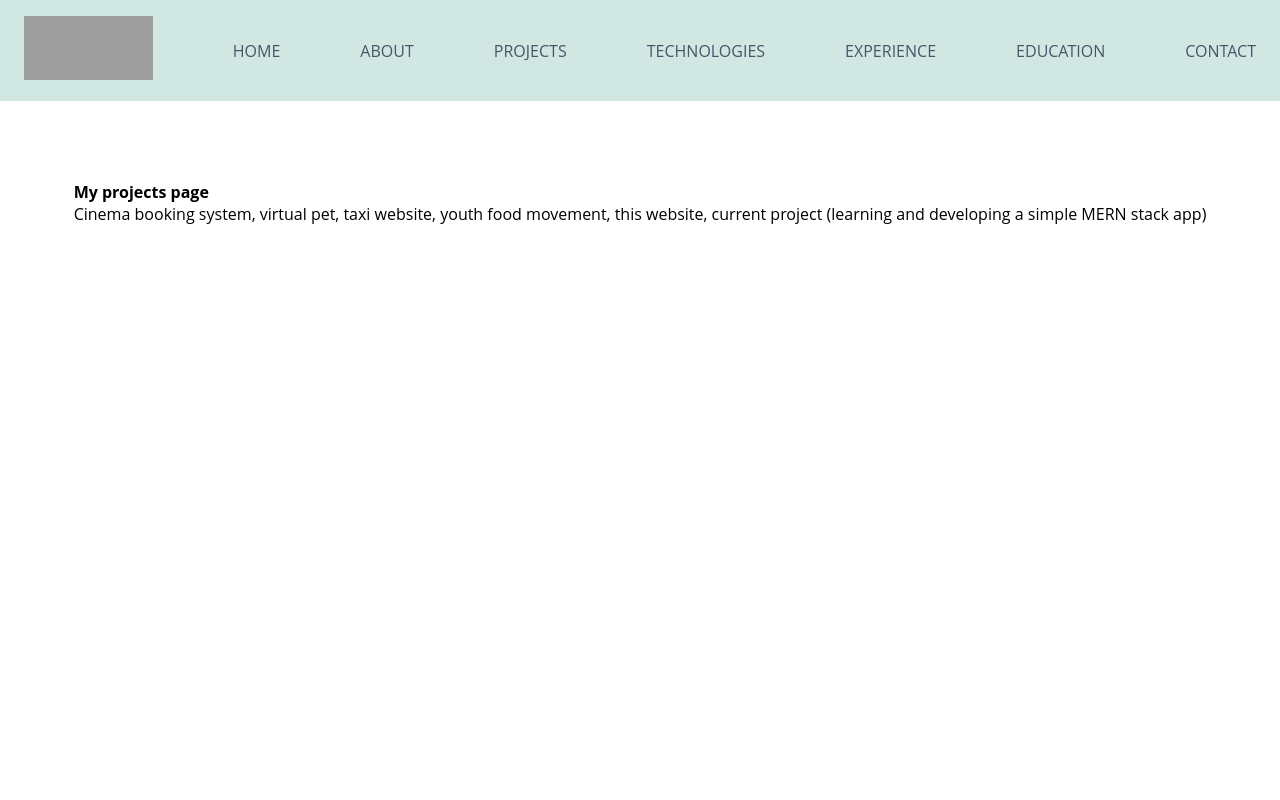
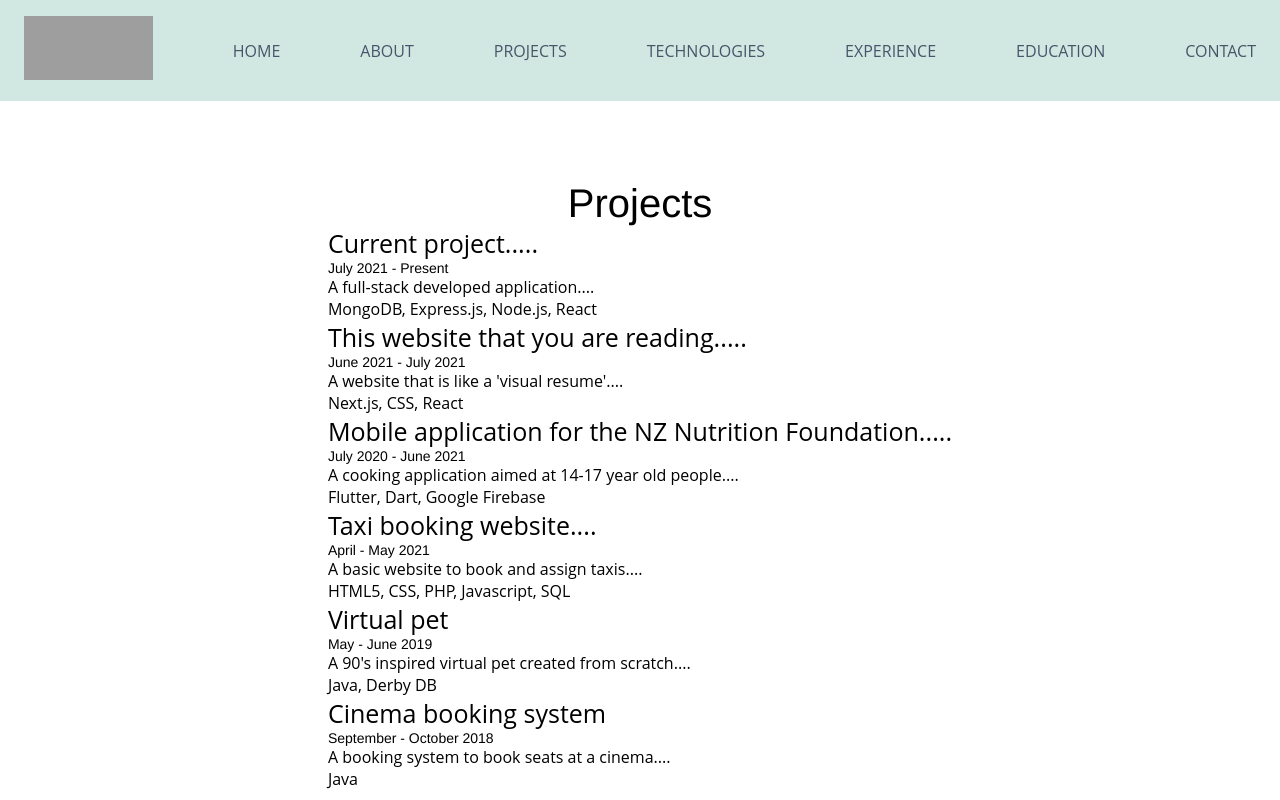
Before and after one commit to rooky1979/m_rook_solutions, a Next.js app: page /projects in a window 1280 px wide. Shown: the top 800 px of the page. Built offline with nearby package versions, Linux system fonts and the light colour scheme; grey boxes are pictures that could not be loaded.

Commit message:
showed projects in proj page and nested proj pages

```diff
--- a/pages/api/hello.js
+++ /dev/null
@@ -1,5 +0,0 @@
-// Next.js API route support: https://nextjs.org/docs/api-routes/introduction
-
-export default (req, res) => {
-  res.status(200).json({ name: 'John Doe' })
-}
--- a/pages/projects.js
+++ b/pages/projects.js
@@ -1,12 +1,26 @@
+import Link from 'next/link';
+import { project } from '../projects';
+import layoutStyles from '../styles/Layout.module.css';
+import projectStyles from '../styles/Projects.module.css';
+
 const projects = () => {
   return (
-    <div>
-      <h1>My projects page</h1>
-      <p>
-        Cinema booking system, virtual pet, taxi website, youth food movement,
-        this website, current project (learning and developing a simple MERN
-        stack app)
-      </p>
+    <div className={layoutStyles.container}>
+      <h1 className={layoutStyles.h1}>Projects</h1>
+      <div>
+        {project.map((item) => (
+          <div key={item.id}>
+            <h2 className={projectStyles.h2}>
+              <Link href={`/project/${item.id}`}>
+                <a>{item.title}</a>
+              </Link>
+            </h2>
+            <h3 className={projectStyles.h3}>{item.date}</h3>
+            <div>{item.excerpt}</div>
+            <div>{item.languages}</div>
+          </div>
+        ))}
+      </div>
     </div>
   );
 };
--- a/projects.js
+++ b/projects.js
@@ -1,4 +1,4 @@
-export const projects = [
+export const project = [
   {
     id: '1',
     title: 'Current project.....',
@@ -13,7 +13,7 @@ export const projects = [
     date: 'June 2021 - July 2021',
     excerpt: "A website that is like a 'visual resume'....",
     languages: 'Next.js, CSS, React',
-    body: "Once I had completed university, after a week of relaxing, I couldn't wait to start learning again. I decided to create a website that showcased who I am and my projects and experiences. I looked at many different frameworks to use. I was tempted to stick with what I had been taught in university with HTML and PHP, but decided to challenge myself and learn something new. As it was going to be a static site, I looked at Gatsby and Next.js among others and decided to use Next.js as it seemed to be a popular choice among developers.\n\nAfter watching some tutorials and reading articles on Next.js, building the pages hasn't been as issue, but the styling and placement of containers etc, has been. Design I have discovered is a learning need that I have to improve on and gain more understanding of the CSS parameters.",
+    body: "Once I had completed university, after a week of relaxing, I couldn't wait to start learning again. I decided to create a website that showcased who I am and my projects and experiences. I looked at many different frameworks to use. I was tempted to stick with what I had been taught in university with HTML and PHP, but decided to challenge myself and learn something new. As it was going to be a static site, I looked at Gatsby and Next.js among others and decided to use Next.js as it seemed to be a popular choice among developers.\n\nAfter watching some tutorials and reading articles on Next.js, building the pages hasn't been as issue, but the styling and placement of containers etc, has been. Design I have discovered, is a learning need that I have to improve on and gain more understanding of the CSS parameters. Maybe start looking into CSS frameworks like Tailwind.",
   },
   {
     id: '3',
--- /dev/null
+++ b/styles/Projects.module.css
@@ -0,0 +1,10 @@
+.h2 {
+  font-size: 25px;
+  font-family: Helvetica;
+  font-weight: 500;
+}
+.h3 {
+  font-size: 14px;
+  font-family: Helvetica;
+  font-weight: 500;
+}
```
Also changed, not shown: pages/project/[id].js (added, +57 -0 lines).
